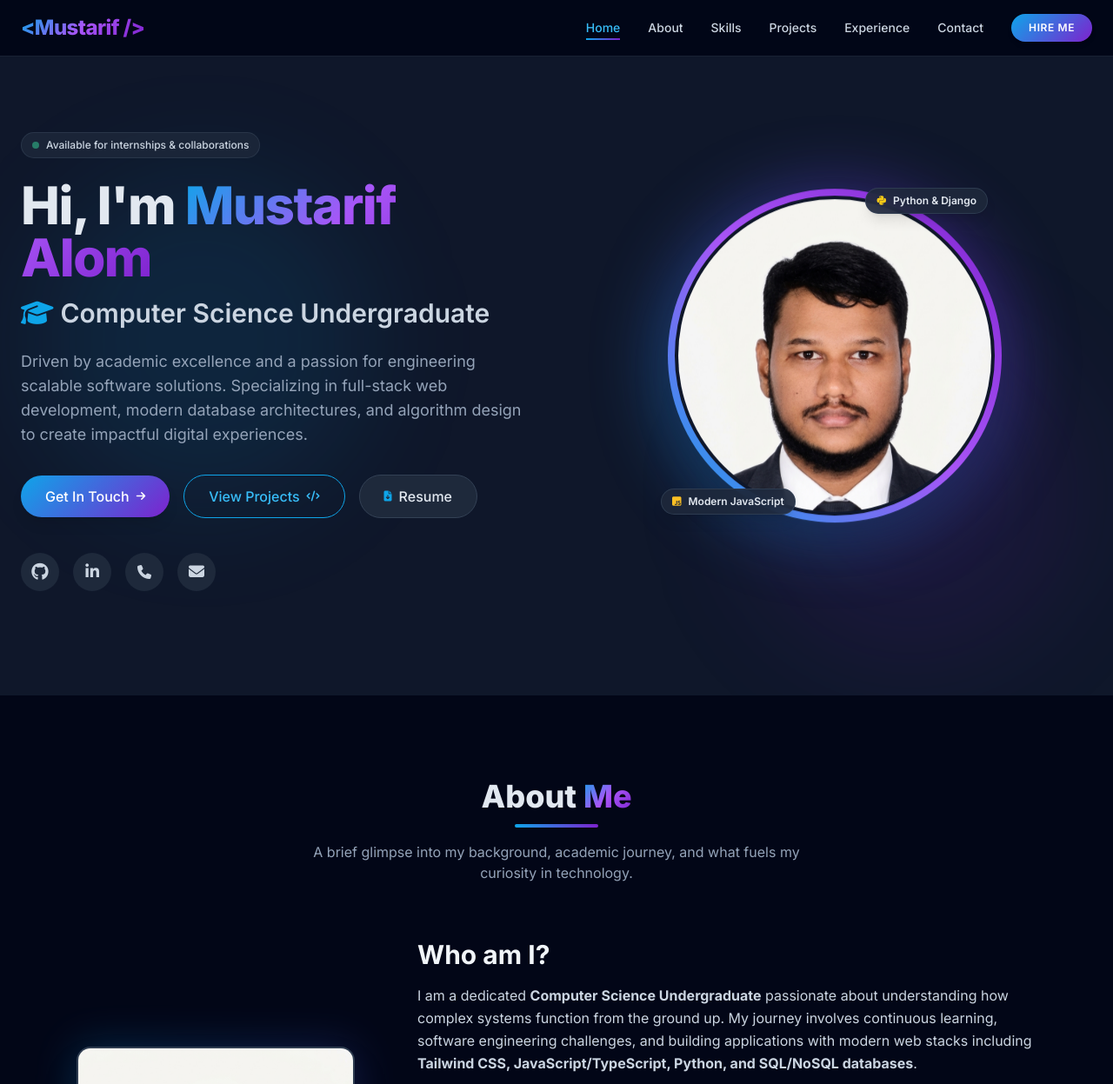
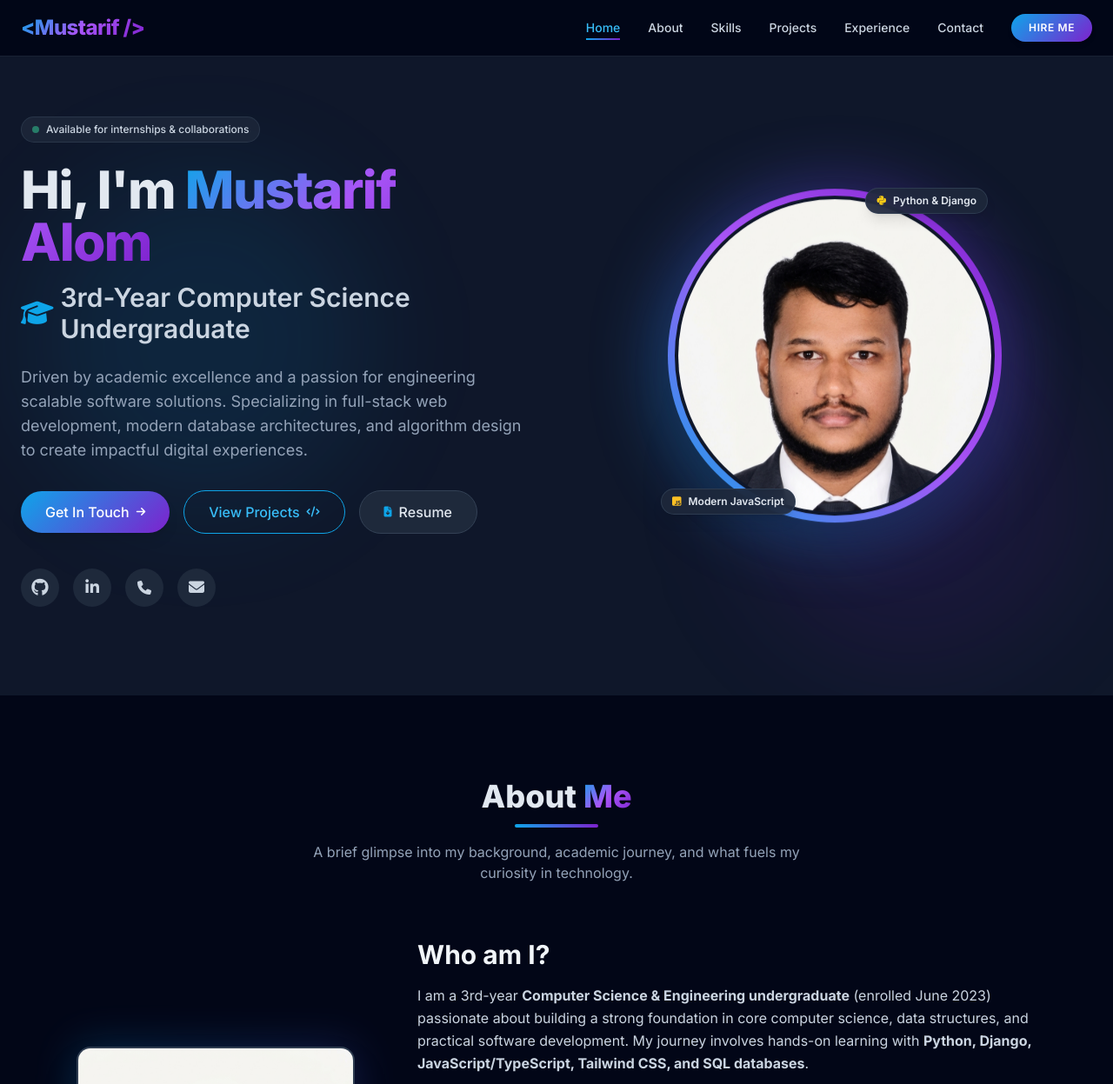
Before and after one commit to ezoxkr-dev/own-portfolio, a plain HTML site: page index.html in a window 1280 px wide. Shown: the top 1247 px of the page at 87% size. Drawn offline with nearby package versions, Linux system fonts and the light colour scheme.

Commit message:
Update profile to 3rd-Year Computer Science Undergraduate (June 2023)

```diff
--- a/index.html
+++ b/index.html
@@ -3,7 +3,7 @@
 <head>
     <meta charset="UTF-8">
     <meta name="viewport" content="width=device-width, initial-scale=1.0">
-    <title>Mustarif Alom | Computer Science Undergraduate Portfolio</title>
+    <title>Mustarif Alom | 3rd-Year Computer Science Undergraduate</title>
     <!-- Tailwind CSS CDN -->
     <script src="https://cdn.tailwindcss.com"></script>
     <!-- Font Awesome Icons -->
@@ -338,7 +338,7 @@
 
                 <h2 class="text-xl sm:text-2xl lg:text-3xl font-semibold mb-6 text-slate-300 flex items-center justify-center md:justify-start gap-2">
                     <i class="fas fa-graduation-cap text-primary"></i>
-                    <span>Computer Science Undergraduate</span>
+                    <span>3rd-Year Computer Science Undergraduate</span>
                 </h2>
 
                 <p class="text-base sm:text-lg mb-8 text-slate-400 max-w-xl mx-auto md:mx-0 leading-relaxed">
@@ -446,9 +446,8 @@
                         Who am I?
                     </h3>
                     <p class="text-slate-300 leading-relaxed mb-6 text-base">
-                        I am a dedicated <strong>Computer Science Undergraduate</strong> passionate about understanding how complex systems function from the ground up.
-                        My journey involves continuous learning, software engineering challenges, and building applications with modern web stacks including
-                        <strong>Tailwind CSS, JavaScript/TypeScript, Python, and SQL/NoSQL databases</strong>.
+                        I am a 3rd-year <strong>Computer Science & Engineering undergraduate</strong> (enrolled June 2023) passionate about building a strong foundation in core computer science, data structures, and practical software development. My journey involves hands-on learning with
+                        <strong>Python, Django, JavaScript/TypeScript, Tailwind CSS, and SQL databases</strong>.
                     </p>
                     <p class="text-slate-400 leading-relaxed mb-8 text-base">
                         Beyond coursework, I invest my time in developing real-world platforms, practicing data structures and algorithms,
@@ -945,7 +944,7 @@
                 <!-- Item 1: Undergraduate Degree -->
                 <div class="mb-12 relative flex flex-col md:flex-row items-center w-full timeline-item md:timeline-item-center">
                     <div class="md:w-1/2 md:pr-10 md:text-right w-full mb-4 md:mb-0">
-                        <span class="inline-block px-3 py-1 bg-primary/20 text-primary border border-primary/40 rounded-full text-xs font-semibold mb-2">2022 – Present</span>
+                        <span class="inline-block px-3 py-1 bg-primary/20 text-primary border border-primary/40 rounded-full text-xs font-semibold mb-2">June 2023 – Present (3rd Year)</span>
                         <h4 class="text-xl font-bold text-white">B.Sc. in Computer Science & Engineering</h4>
                         <p class="text-sm text-slate-400 font-medium">Undergraduate Degree Program</p>
                     </div>
```
